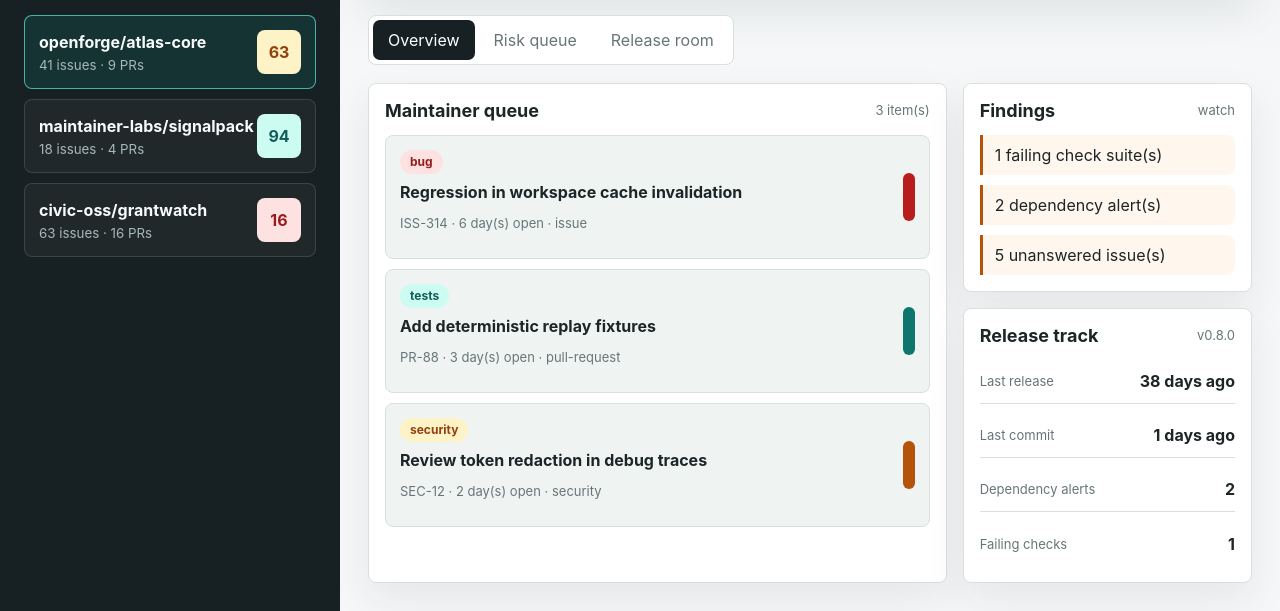
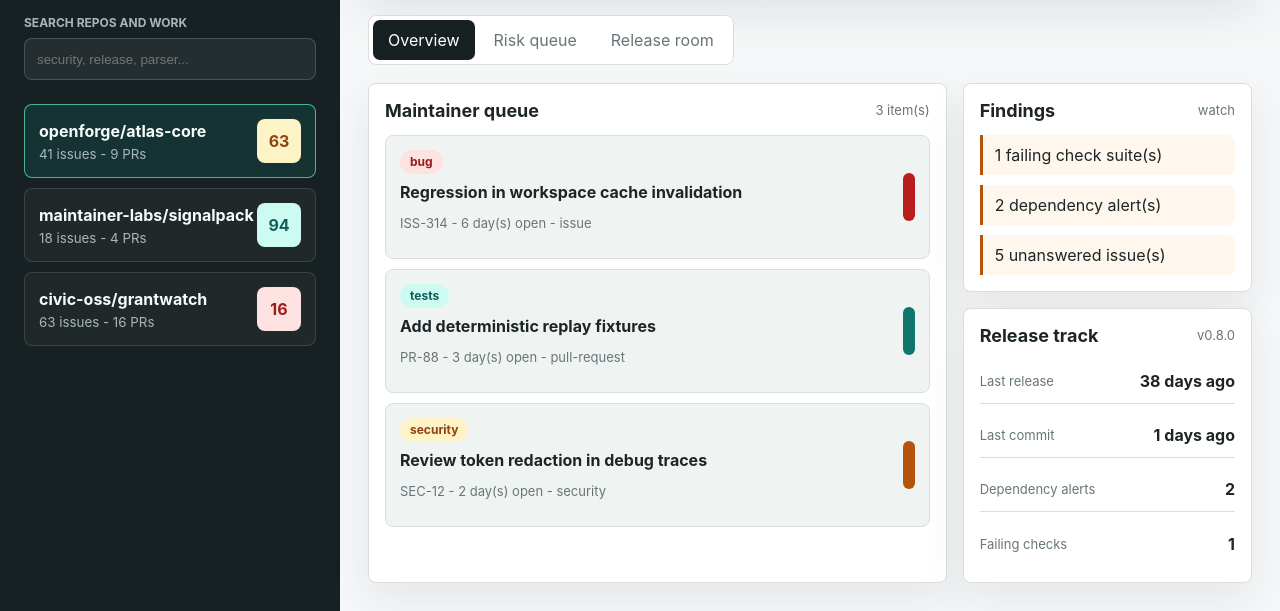
Before and after one commit to Dafenxz0/forgeboard, a website built with Vite: page index.html in a window 1280 px wide. Shown: the part 259-870 px from the top of the page. Built offline with nearby package versions, Linux system fonts and the light colour scheme.

Commit message:
Add dashboard search filtering

```diff
--- a/src/main.ts
+++ b/src/main.ts
@@ -7,6 +7,7 @@ type ViewMode = 'overview' | 'risks' | 'release'
 
 let selectedRepo = repositories[0]
 let mode: ViewMode = 'overview'
+let searchQuery = ''
 
 const app = document.querySelector<HTMLDivElement>('#app')
 
@@ -19,7 +20,12 @@ const root = app
 function render() {
   const board = summarizeBoard(repositories)
   const selectedScore = scoreRepository(selectedRepo)
-  const visibleWork = workForMode(selectedRepo.work, mode)
+  const filteredRepositories = repositories.filter((repo) =>
+    matchesSearch(`${repo.owner} ${repo.name} ${repo.description}`, searchQuery),
+  )
+  const visibleWork = workForMode(selectedRepo.work, mode).filter((item) =>
+    matchesSearch(`${item.id} ${item.title} ${item.label} ${item.type}`, searchQuery),
+  )
 
   root.innerHTML = `
     <main class="shell">
@@ -39,8 +45,16 @@ function render() {
           ${metric('At risk', board.risk)}
         </section>
 
+        <label class="search-box">
+          <span>Search repos and work</span>
+          <input data-search type="search" value="${escapeAttribute(searchQuery)}" placeholder="security, release, parser..." />
+        </label>
+
         <div class="repo-list">
-          ${repositories
+          ${
+            filteredRepositories.length === 0
+              ? '<p class="empty-state">No repositories match this search.</p>'
+              : filteredRepositories
                   .map((repo) => {
                     const score = scoreRepository(repo)
                     const active = repo.name === selectedRepo.name ? 'is-active' : ''
@@ -48,13 +62,14 @@ function render() {
                       <button class="repo-row ${active}" data-repo="${repo.name}" type="button">
                         <span>
                           <strong>${repo.owner}/${repo.name}</strong>
-                    <small>${repo.openIssues} issues · ${repo.openPullRequests} PRs</small>
+                          <small>${repo.openIssues} issues - ${repo.openPullRequests} PRs</small>
                         </span>
                         <b class="score score-${score.level}">${score.total}</b>
                       </button>
                     `
                   })
-            .join('')}
+                  .join('')
+          }
         </div>
       </aside>
 
@@ -94,7 +109,11 @@ function render() {
               <span>${visibleWork.length} item(s)</span>
             </div>
             <div class="work-list">
-              ${visibleWork.map(workItem).join('')}
+              ${
+                visibleWork.length === 0
+                  ? '<p class="empty-state light">No work items match this view.</p>'
+                  : visibleWork.map(workItem).join('')
+              }
             </div>
           </div>
 
@@ -146,6 +165,11 @@ function bindEvents() {
     })
   })
 
+  root.querySelector<HTMLInputElement>('[data-search]')?.addEventListener('input', (event) => {
+    searchQuery = (event.currentTarget as HTMLInputElement).value
+    render()
+  })
+
   root.querySelector<HTMLButtonElement>('[data-action="export"]')?.addEventListener('click', () => {
     const payload = {
       repository: selectedRepo,
@@ -186,6 +210,16 @@ function workForMode(work: WorkItem[], currentMode: ViewMode) {
   return work
 }
 
+function matchesSearch(value: string, query: string) {
+  const normalizedQuery = query.trim().toLowerCase()
+  if (normalizedQuery === '') return true
+  return value.toLowerCase().includes(normalizedQuery)
+}
+
+function escapeAttribute(value: string) {
+  return value.replaceAll('&', '&amp;').replaceAll('"', '&quot;')
+}
+
 function panelTitle(currentMode: ViewMode) {
   if (currentMode === 'risks') return 'Risk queue'
   if (currentMode === 'release') return 'Release room'
@@ -198,7 +232,7 @@ function workItem(item: WorkItem) {
       <div>
         <span class="badge badge-${item.severity}">${item.label}</span>
         <h4>${item.title}</h4>
-        <p>${item.id} · ${item.ageDays} day(s) open · ${item.type}</p>
+        <p>${item.id} - ${item.ageDays} day(s) open - ${item.type}</p>
       </div>
       <span class="level-dot level-${item.severity}" aria-label="${item.severity}"></span>
     </article>
--- a/src/style.css
+++ b/src/style.css
@@ -116,6 +116,34 @@ button {
 .repo-list {
   display: grid;
   gap: 10px;
+}
+
+.search-box {
+  display: grid;
+  gap: 8px;
+}
+
+.search-box span {
+  color: #a7b7ba;
+  font-size: 12px;
+  font-weight: 700;
+  text-transform: uppercase;
+}
+
+.search-box input {
+  width: 100%;
+  min-height: 42px;
+  border: 1px solid rgba(255, 255, 255, 0.18);
+  border-radius: 8px;
+  padding: 0 12px;
+  color: #f7fbfa;
+  background: rgba(255, 255, 255, 0.06);
+  outline: none;
+}
+
+.search-box input:focus {
+  border-color: rgba(94, 234, 212, 0.8);
+  box-shadow: 0 0 0 3px rgba(94, 234, 212, 0.14);
 }
 
 .repo-row {
@@ -415,6 +443,21 @@ button {
   border-radius: 0 8px 8px 0;
 }
 
+.empty-state {
+  margin: 0;
+  border: 1px dashed rgba(255, 255, 255, 0.18);
+  border-radius: 8px;
+  padding: 14px;
+  color: #a7b7ba;
+  background: rgba(255, 255, 255, 0.04);
+}
+
+.empty-state.light {
+  border-color: var(--line);
+  color: var(--muted);
+  background: var(--panel-strong);
+}
+
 .release-stack {
   display: grid;
   gap: 10px;
```
Lines whose indentation alone changed are shown as unchanged.
